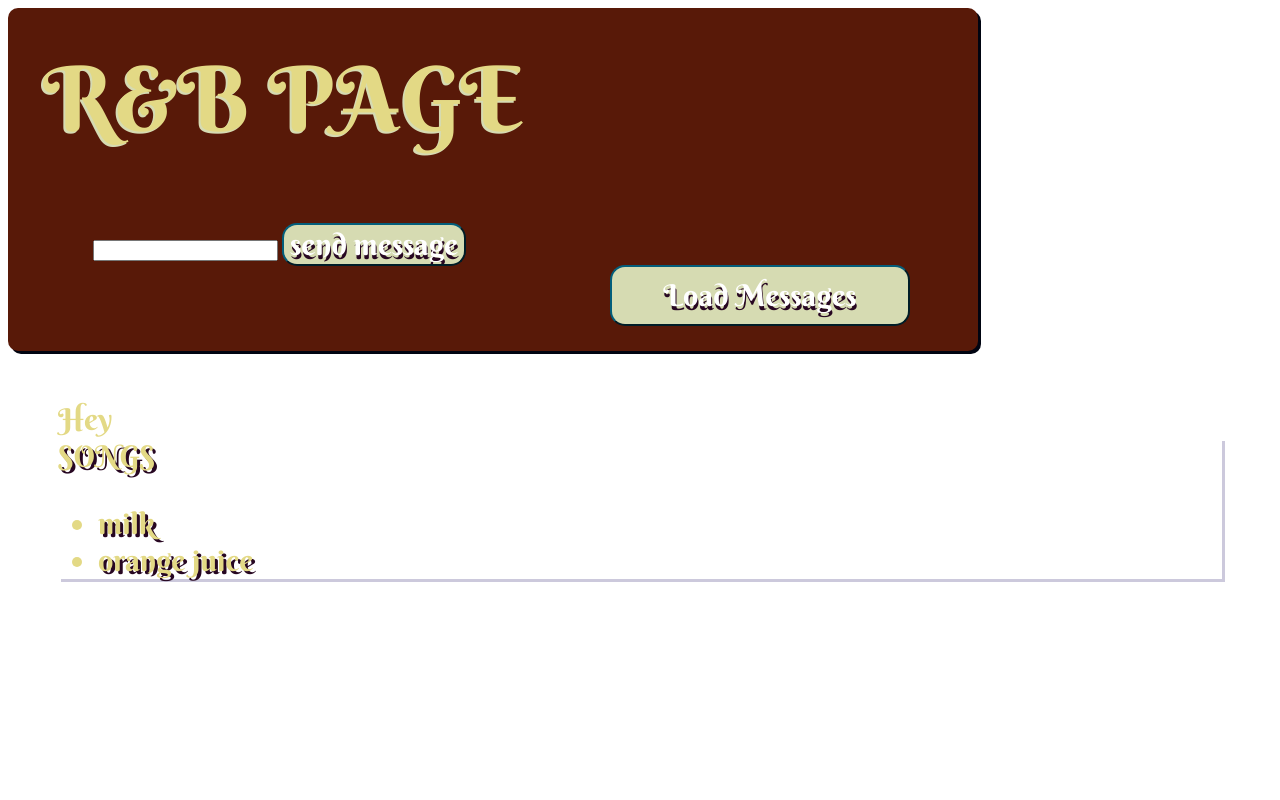
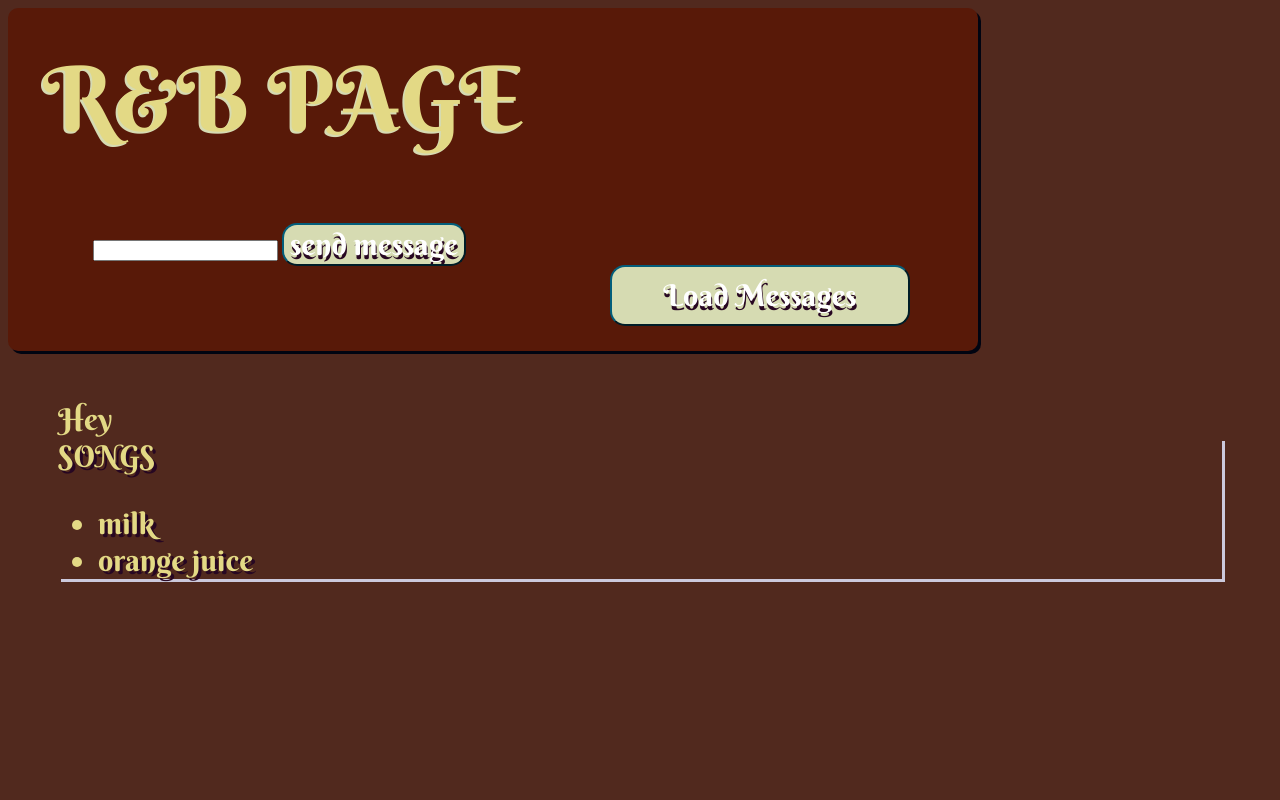
Before and after one commit to Anemotionaltaco/MyGoogleCSSIProject, a Python web app: template templates/rnbpage.html in a window 1280 px wide. Run offline with Jinja, Linux system fonts and the light colour scheme; the template is opened without the code that fills it, so the values that code supplies are empty; some web fonts are replaced.

Commit message:
fixing style.css

```diff
--- a/static/style.css
+++ b/static/style.css
@@ -1,5 +1,8 @@
 body.jazz {
    background-color: #2A2B2E;
+ }
+ body.rnb {
+   background-color: #51291E
  }
  body.gospel {
    background-color: #E1EFE6;
```
